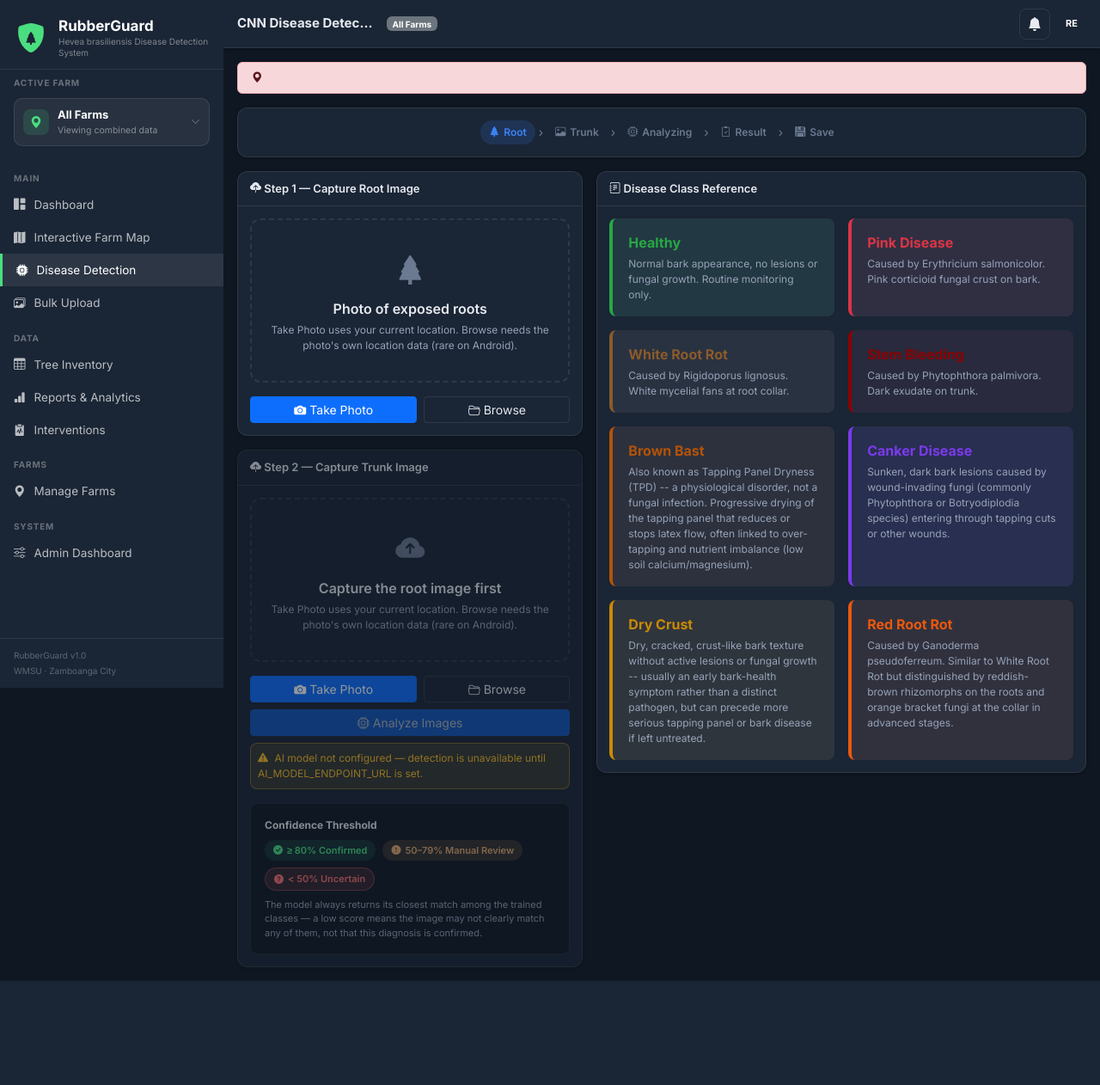
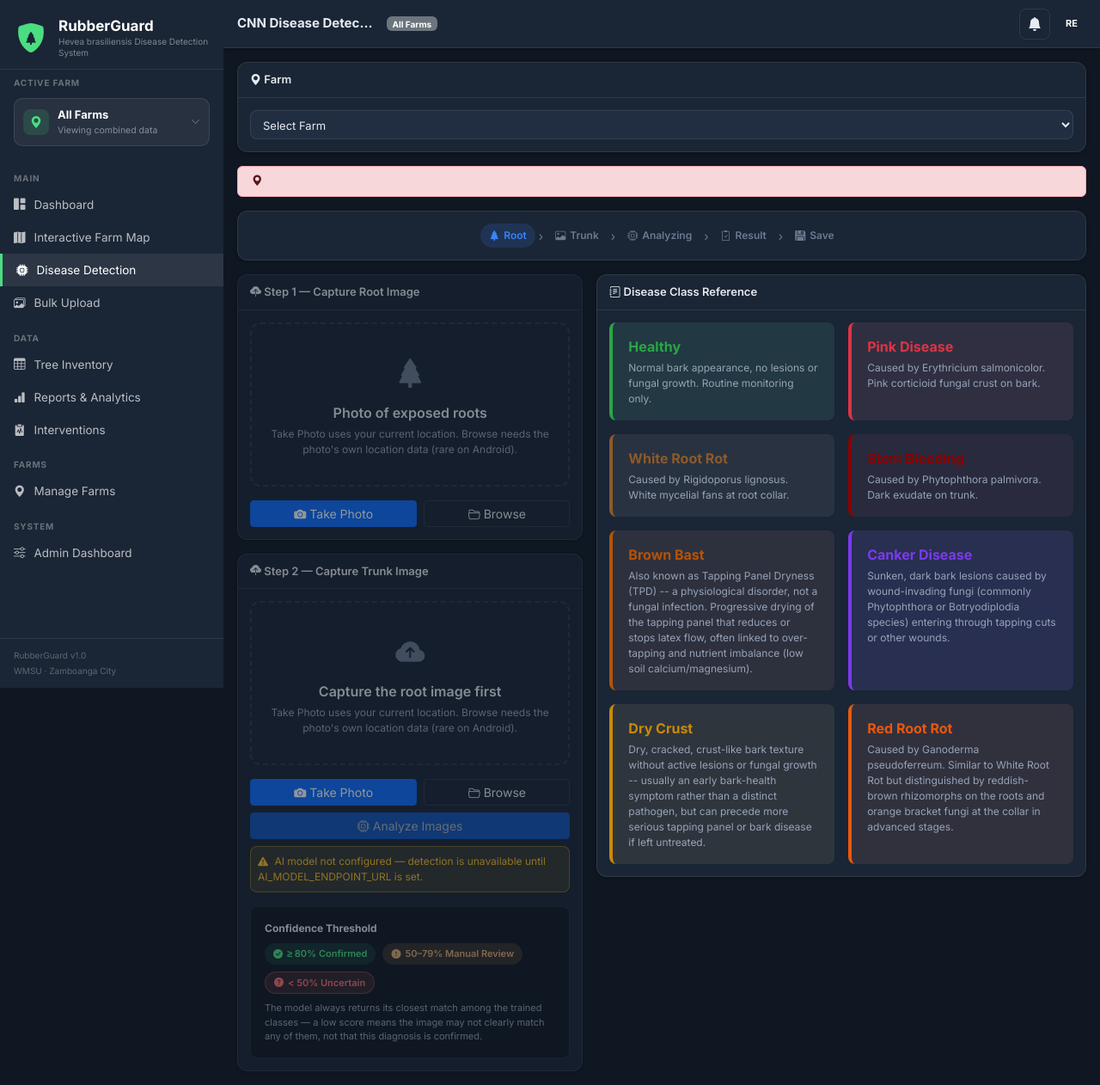
Before and after one commit to Ponkan2077/CS2616, a Django app: page /detection/ in a window 1280 px wide. Shown: the whole page at 86% size. Before the commit the page ends 1141 px from the top, so only its background shows below. Run offline with Django 5.2, Linux system fonts and the light colour scheme; a user stored in the database is signed in; data comes from the database, SQL or seed files in the repository; data that the repository does not hold is empty; some libraries are stand-ins or nearby versions.

Commit message:
Add farm selection dropdown to disease detection
Added a farm selection dropdown for capturing scans, ensuring that scans are linked to a valid farm before proceeding.

```diff
--- a/templates/disease_detection.html
+++ b/templates/disease_detection.html
@@ -13,6 +13,21 @@
 
 <div id="offline-banner" class="alert alert-warning py-2 d-flex align-items-center gap-2" style="display:none;font-size:12.5px;">
   <i class="bi bi-wifi-off"></i> You're offline — captured scans are saved on this device and will sync automatically once you're back online.
+</div>
+
+<!-- Asked first, not at save time -- a scan captured (or queued offline)
+     with no farm attached has nowhere valid to save to, so the rest of
+     the flow stays locked (see step-locked below) until this is set. -->
+<div class="card-rg mb-3">
+  <div class="card-header-rg"><i class="bi bi-geo-alt-fill"></i> Farm</div>
+  <div class="card-body-rg">
+    <select name="farm_pk" id="save-farm-pk" class="form-control-rg" form="save-form" required>
+      <option value="">Select Farm</option>
+      {% for farm in all_farms %}
+      <option value="{{ farm.pk }}" data-farm-id="{{ farm.farm_id }}" {% if selected_farm.pk == farm.pk %}selected{% endif %}>{{ farm.farm_id }} — {{ farm.name }}</option>
+      {% endfor %}
+    </select>
+  </div>
 </div>
 
 <!-- Checked once on page load, before the user even picks a photo -- see
@@ -52,7 +67,7 @@
 <div class="row g-3">
   <!-- Left: Upload + Preview -->
   <div class="col-12 col-lg-5">
-    <div class="card-rg mb-3">
+    <div class="card-rg mb-3{% if not selected_farm %} step-locked{% endif %}" id="root-zone-wrapper">
       <div class="card-header-rg"><i class="bi bi-cloud-upload-fill"></i> Step 1 — Capture Root Image</div>
       <div class="card-body-rg">
         <div class="drop-zone mb-3" id="root-drop-zone">
@@ -179,17 +194,9 @@
           <input type="hidden" name="trunk_image_key" id="save-trunk-image-key">
           <div class="row g-2 mb-2">
             <div class="col-6">
-              <select name="farm_pk" id="save-farm-pk" class="form-control-rg" required>
-                <option value="">Select Farm</option>
-                {% for farm in all_farms %}
-                <option value="{{ farm.pk }}" data-farm-id="{{ farm.farm_id }}" {% if selected_farm.pk == farm.pk %}selected{% endif %}>{{ farm.farm_id }} — {{ farm.name }}</option>
-                {% endfor %}
-              </select>
-            </div>
-            <div class="col-3">
               <input type="text" name="block" id="save-block" class="form-control-rg" placeholder="Block">
             </div>
-            <div class="col-3">
+            <div class="col-6">
               <input type="text" name="tree_id" id="save-tree-id" class="form-control-rg" placeholder="Tree ID (optional)">
             </div>
           </div>
```
